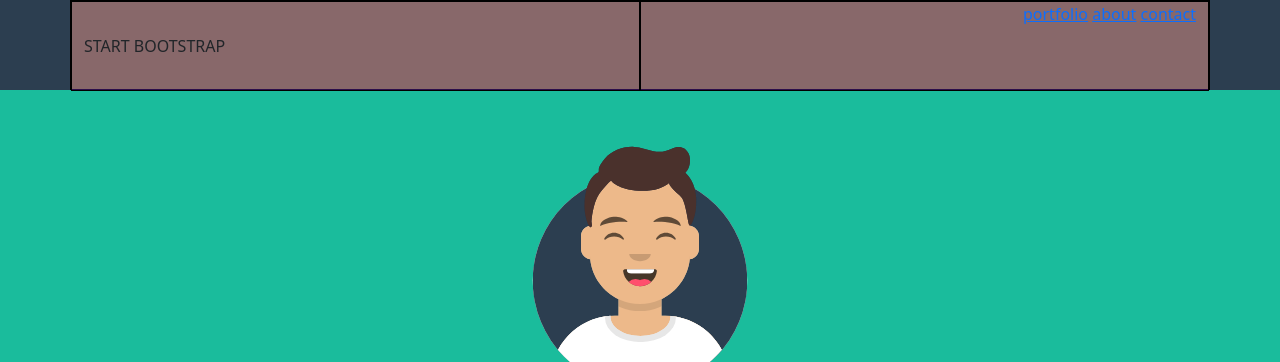
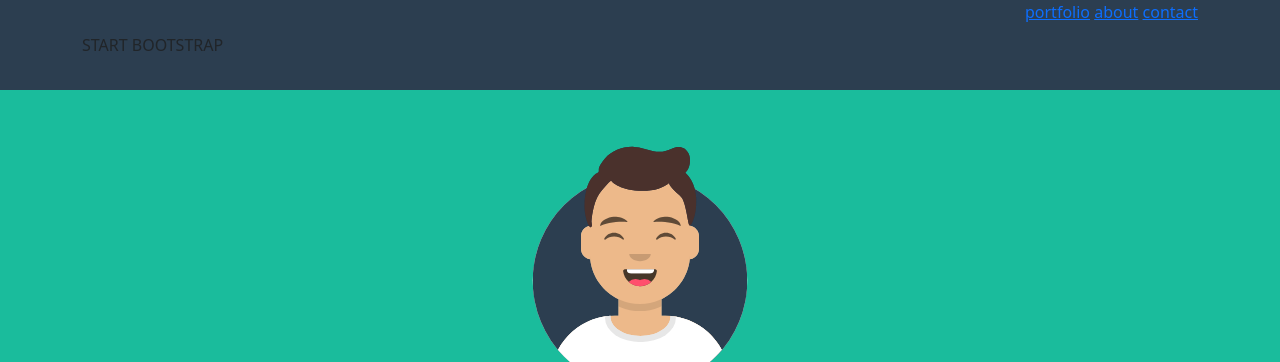
Before and after one commit to gab1144/html-css-bootstrap-freelancer, a plain HTML site: page index.html in a window 1280 px wide. Shown: the top 362 px of the page. Drawn offline with nearby package versions, Linux system fonts and the light colour scheme.

```diff
--- a/css/style.css
+++ b/css/style.css
@@ -16,17 +16,6 @@
 header {
   background-color: var(--dark-blue);
   height: 90px;
-}
-
-header [class^="container"] {
-  background-color: rgba(255, 230, 0, 0.432);
-  border: 1px solid black;
-}
-
-header [class^="col"] {
-  height: 90px;
-  background-color: rgba(137, 43, 226, 0.329);
-  border: 1px solid black;
 }
 
 .jumbotron {
```
